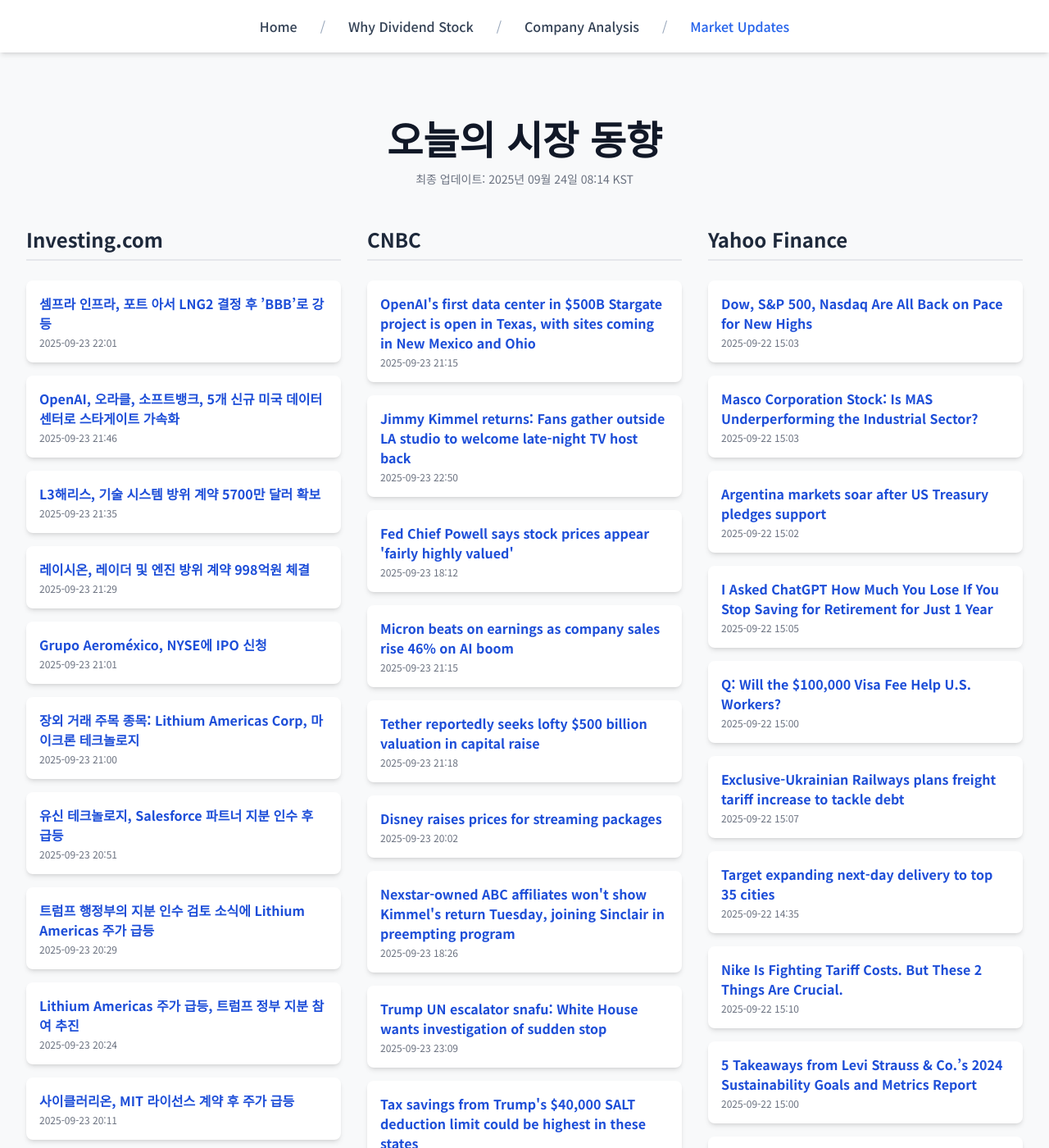
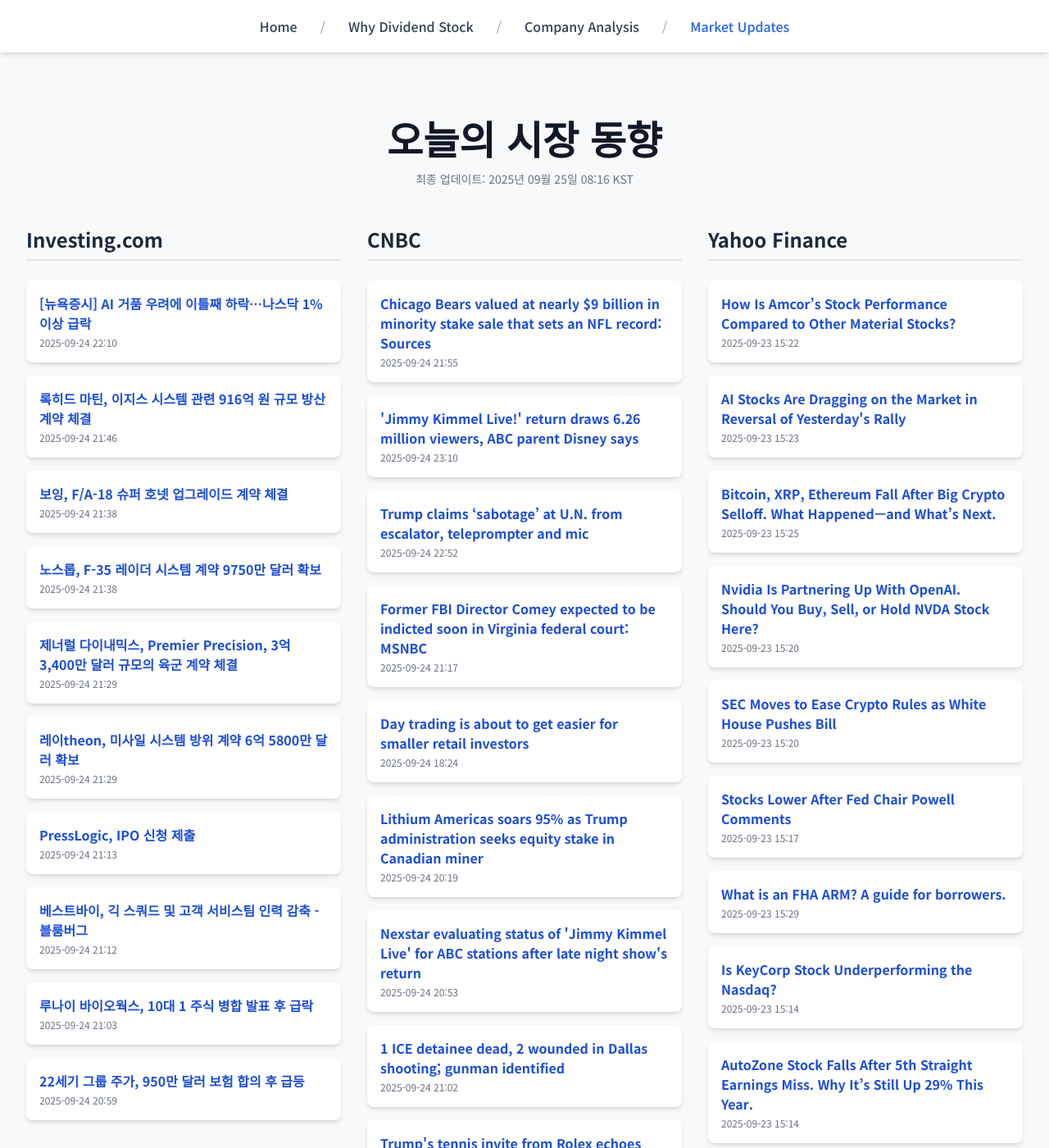
Before and after one commit to Kay-Hwang/my-company-analysis, a Jekyll site: the page built from market-updates.html, in a window 1280 px wide and 1400 px high. Shown: the whole window at 82% size. Built offline with Jekyll 4.4.1, drawn with Linux system fonts in a browser that asks for light colours; nearby versions of some CDN libraries; a script that is not in the unit is left out; some of the changed text lies outside the part shown.

Commit message:
Update daily data

```diff
--- a/_data/latest_data.json
+++ b/_data/latest_data.json
@@ -1,190 +1,190 @@
 {
-  "lastUpdated": "2025년 09월 24일 08:14 KST",
+  "lastUpdated": "2025년 09월 25일 08:16 KST",
   "news": {
     "investing": [
       {
-        "title": "셈프라 인프라, 포트 아서 LNG2 결정 후 ’BBB’로 강등",
-        "link": "https://kr.investing.com/news/stock-market-news/article-93CH-1643380",
-        "pubDate": "2025-09-23 22:01:38",
-        "summary": "셈프라 인프라, 포트 아서 LNG2 결정 후 ’BBB’로 강등"
+        "title": "[뉴욕증시] AI 거품 우려에 이틀째 하락…나스닥 1% 이상 급락",
+        "link": "https://kr.investing.com/news/stock-market-news/article-1645162",
+        "pubDate": "2025-09-24 22:10:41",
+        "summary": "[뉴욕증시] AI 거품 우려에 이틀째 하락…나스닥 1% 이상 급락"
       },
       {
-        "title": "OpenAI, 오라클, 소프트뱅크, 5개 신규 미국 데이터센터로 스타게이트 가속화",
-        "link": "https://kr.investing.com/news/stock-market-news/article-1643377",
-        "pubDate": "2025-09-23 21:46:53",
-        "summary": "OpenAI, 오라클, 소프트뱅크, 5개 신규 미국 데이터센터로 스타게이트 가속화"
+        "title": "록히드 마틴, 이지스 시스템 관련 916억 원 규모 방산 계약 체결",
+        "link": "https://kr.investing.com/news/stock-market-news/article-93CH-1645142",
+        "pubDate": "2025-09-24 21:46:25",
+        "summary": "록히드 마틴, 이지스 시스템 관련 916억 원 규모 방산 계약 체결"
       },
       {
-        "title": "L3해리스, 기술 시스템 방위 계약 5700만 달러 확보",
-        "link": "https://kr.investing.com/news/stock-market-news/article-93CH-1643367",
-        "pubDate": "2025-09-23 21:35:40",
-        "summary": "L3해리스, 기술 시스템 방위 계약 5700만 달러 확보"
+        "title": "보잉, F/A-18 슈퍼 호넷 업그레이드 계약 체결",
+        "link": "https://kr.investing.com/news/stock-market-news/article-93CH-1645127",
+        "pubDate": "2025-09-24 21:38:19",
+        "summary": "보잉, F/A-18 슈퍼 호넷 업그레이드 계약 체결"
       },
       {
-        "title": "레이시온, 레이더 및 엔진 방위 계약 998억원 체결",
-        "link": "https://kr.investing.com/news/stock-market-news/article-93CH-1643361",
-        "pubDate": "2025-09-23 21:29:24",
-        "summary": "레이시온, 레이더 및 엔진 방위 계약 998억원 체결"
+        "title": "노스롭, F-35 레이더 시스템 계약 9750만 달러 확보",
+        "link": "https://kr.investing.com/news/stock-market-news/article-93CH-1645126",
+        "pubDate": "2025-09-24 21:38:17",
+        "summary": "노스롭, F-35 레이더 시스템 계약 9750만 달러 확보"
       },
       {
-        "title": "Grupo Aeroméxico, NYSE에 IPO 신청",
-        "link": "https://kr.investing.com/news/stock-market-news/article-432SI-1643309",
-        "pubDate": "2025-09-23 21:01:04",
-        "summary": "Grupo Aeroméxico, NYSE에 IPO 신청"
+        "title": "제너럴 다이내믹스, Premier Precision, 3억 3,400만 달러 규모의 육군 계약 체결",
+        "link": "https://kr.investing.com/news/stock-market-news/article-93CH-1645121",
+        "pubDate": "2025-09-24 21:29:44",
+        "summary": "제너럴 다이내믹스, Premier Precision, 3억 3,400만 달러 규모의 육군 계약 체결"
       },
       {
-        "title": "장외 거래 주목 종목: Lithium Americas Corp, 마이크론 테크놀로지",
-        "link": "https://kr.investing.com/news/stock-market-news/article-432SI-1643308",
-        "pubDate": "2025-09-23 21:00:12",
-        "summary": "장외 거래 주목 종목: Lithium Americas Corp, 마이크론 테크놀로지"
+        "title": "레이theon, 미사일 시스템 방위 계약 6억 5800만 달러 확보",
+        "link": "https://kr.investing.com/news/stock-market-news/article-93CH-1645120",
+        "pubDate": "2025-09-24 21:29:08",
+        "summary": "레이theon, 미사일 시스템 방위 계약 6억 5800만 달러 확보"
       },
       {
-        "title": "유신 테크놀로지, Salesforce 파트너 지분 인수 후 급등",
-        "link": "https://kr.investing.com/news/stock-market-news/article-93CH-1643299",
-        "pubDate": "2025-09-23 20:51:55",
-        "summary": "유신 테크놀로지, Salesforce 파트너 지분 인수 후 급등"
+        "title": "PressLogic, IPO 신청 제출",
+        "link": "https://kr.investing.com/news/stock-market-news/article-432SI-1645113",
+        "pubDate": "2025-09-24 21:13:04",
+        "summary": "PressLogic, IPO 신청 제출"
       },
       {
-        "title": "트럼프 행정부의 지분 인수 검토 소식에 Lithium Americas 주가 급등",
-        "link": "https://kr.investing.com/news/stock-market-news/article-1643255",
-        "pubDate": "2025-09-23 20:29:15",
-        "summary": "트럼프 행정부의 지분 인수 검토 소식에 Lithium Americas 주가 급등"
+        "title": "베스트바이, 긱 스쿼드 및 고객 서비스팀 인력 감축 - 블룸버그",
+        "link": "https://kr.investing.com/news/stock-market-news/article-93CH-1645112",
+        "pubDate": "2025-09-24 21:12:39",
+        "summary": "베스트바이, 긱 스쿼드 및 고객 서비스팀 인력 감축 - 블룸버그"
       },
       {
-        "title": "Lithium Americas 주가 급등, 트럼프 정부 지분 참여 추진",
-        "link": "https://kr.investing.com/news/stock-market-news/article-93CH-1643248",
-        "pubDate": "2025-09-23 20:24:58",
-        "summary": "Lithium Americas 주가 급등, 트럼프 정부 지분 참여 추진"
+        "title": "루나이 바이오웍스, 10대 1 주식 병합 발표 후 급락",
+        "link": "https://kr.investing.com/news/stock-market-news/article-93CH-1645102",
+        "pubDate": "2025-09-24 21:03:02",
+        "summary": "루나이 바이오웍스, 10대 1 주식 병합 발표 후 급락"
       },
       {
-        "title": "사이클러리온, MIT 라이선스 계약 후 주가 급등",
-        "link": "https://kr.investing.com/news/stock-market-news/article-93CH-1643211",
-        "pubDate": "2025-09-23 20:11:38",
-        "summary": "사이클러리온, MIT 라이선스 계약 후 주가 급등"
+        "title": "22세기 그룹 주가, 950만 달러 보험 합의 후 급등",
+        "link": "https://kr.investing.com/news/stock-market-news/article-93CH-1645092",
+        "pubDate": "2025-09-24 20:59:52",
+        "summary": "22세기 그룹 주가, 950만 달러 보험 합의 후 급등"
       }
     ],
     "cnbc": [
       {
-        "title": "OpenAI's first data center in $500B Stargate project is open in Texas, with sites coming in New Mexico and Ohio",
-        "link": "https://www.cnbc.com/2025/09/23/openai-first-data-center-in-500-billion-stargate-project-up-in-texas.html",
-        "pubDate": "Tue, 23 Sep 2025 21:15:45 GMT",
-        "summary": "OpenAI and Oracle are betting big on America's AI future, bringing online the flagship site of the $500 billion Stargate program in Abilene, Texas."
+        "title": "Chicago Bears valued at nearly $9 billion in minority stake sale that sets an NFL record: Sources",
+        "link": "https://www.cnbc.com/2025/09/24/nfl-approves-sale-of-stake-in-chicago-bears-at-8point9-billion-valuation-sources.html",
+        "pubDate": "Wed, 24 Sep 2025 21:55:26 GMT",
+        "summary": "The league's finance committee approved the sale of 2.35% of the Chicago Bears to existing team owners, according to multiple people familiar with the deal."
       },
       {
-        "title": "Jimmy Kimmel returns: Fans gather outside LA studio to welcome late-night TV host back",
-        "link": "https://www.cnbc.com/2025/09/23/jimmy-kimmel-returns-abc-disney-kirk.html",
-        "pubDate": "Tue, 23 Sep 2025 22:50:49 GMT",
-        "summary": "\"Jimmy Kimmel Live!\" returns to air Tuesday night, roughly one week after the late night show was suspended by Disney's ABC broadcast network."
+        "title": "'Jimmy Kimmel Live!' return draws 6.26 million viewers, ABC parent Disney says",
+        "link": "https://www.cnbc.com/2025/09/24/jimmy-kimmel-return-ratings-abc-disney.html",
+        "pubDate": "Wed, 24 Sep 2025 23:10:50 GMT",
+        "summary": "\"Jimmy Kimmel Live!\" returned to air Tuesday night, generating 6.26 million total viewers despite significant preemptions across 23% of U.S. TV households."
       },
       {
-        "title": "Fed Chief Powell says stock prices appear 'fairly highly valued'",
-        "link": "https://www.cnbc.com/2025/09/23/fed-powell-stock-prices-appear-fairly-highly-valued.html",
-        "pubDate": "Tue, 23 Sep 2025 18:12:02 GMT",
-        "summary": "Powell on Tuesday noted that asset prices, a category that typically includes stocks and other risk instruments, are at elevated levels."
+        "title": "Trump claims ‘sabotage’ at U.N. from escalator, teleprompter and mic",
+        "link": "https://www.cnbc.com/2025/09/24/trump-sabotage-un-escalator-teleprompter-mic.html",
+        "pubDate": "Wed, 24 Sep 2025 22:52:09 GMT",
+        "summary": "Trump noted that The Times, a British newspaper, reported that U.N. employees \"joked about turning off an escalator\" before his appearance there."
       },
       {
-        "title": "Micron beats on earnings as company sales rise 46% on AI boom",
-        "link": "https://www.cnbc.com/2025/09/23/micron-mu-q4-2025-earnings-report.html",
-        "pubDate": "Tue, 23 Sep 2025 21:15:38 GMT",
-        "summary": "Micron reported better-than-expected earnings and revenue on Tuesday as well as a robust forecast for the current quarter."
+        "title": "Former FBI Director Comey expected to be indicted soon in Virginia federal court: MSNBC",
+        "link": "https://www.cnbc.com/2025/09/24/james-comey-fbi-indictment-trump-congress.html",
+        "pubDate": "Wed, 24 Sep 2025 21:17:00 GMT",
+        "summary": "James Comey reportedly is being investigated for possibly lying to Congress during testimony in 2020 about whether he authorized a leak of information."
       },
       {
-        "title": "Tether reportedly seeks lofty $500 billion valuation in capital raise",
-        "link": "https://www.cnbc.com/2025/09/23/tether-reportedly-seeks-lofty-500-billion-valuation-in-capital-raise-.html",
-        "pubDate": "Tue, 23 Sep 2025 21:18:39 GMT",
-        "summary": "The crypto company is looking to raise between $15 billion and $20 billion in exchange for a roughly 3% stake through a private placement, the report said."
+        "title": "Day trading is about to get easier for smaller retail investors",
+        "link": "https://www.cnbc.com/2025/09/24/day-trading-is-about-to-get-easier-for-smaller-retail-investors.html",
+        "pubDate": "Wed, 24 Sep 2025 18:24:59 GMT",
+        "summary": "Regulators are moving to dismantle one of the most controversial barriers for active retail traders — the $25,000 minimum equity rule for pattern day trading."
       },
       {
-        "title": "Disney raises prices for streaming packages",
-        "link": "https://www.cnbc.com/2025/09/23/disney-plus-new-pricing-streaming-kimmel.html",
-        "pubDate": "Tue, 23 Sep 2025 20:02:19 GMT",
-        "summary": "Disney announced price hikes of roughly $2 to $3 for its subscription packages on Tuesday."
+        "title": "Lithium Americas soars 95% as Trump administration seeks equity stake in Canadian miner",
+        "link": "https://www.cnbc.com/2025/09/24/lithium-americas-lac-equity-stake-trump-stock.html",
+        "pubDate": "Wed, 24 Sep 2025 20:19:18 GMT",
+        "summary": "It is the latest move by the White House to take direct ownership in the U.S. critical mineral supply chain."
       },
       {
-        "title": "Nexstar-owned ABC affiliates won't show Kimmel's return Tuesday, joining Sinclair in preempting program",
-        "link": "https://www.cnbc.com/2025/09/23/kimmel-abc-nexstar-sinclair-fcc.html",
-        "pubDate": "Tue, 23 Sep 2025 18:26:21 GMT",
-        "summary": "Nexstar Media Group said it would join Sinclair's ABC-affiliate stations in preempting the return of \"Jimmy Kimmel Live!\" on Tuesday."
+        "title": "Nexstar evaluating status of 'Jimmy Kimmel Live' for ABC stations after late night show's return",
+        "link": "https://www.cnbc.com/2025/09/24/jimmy-kimmel-live-nexstar-show-status-abc-stations.html",
+        "pubDate": "Wed, 24 Sep 2025 20:53:18 GMT",
+        "summary": "Nexstar's broadcast TV stations affiliated with ABC did not air Kimmel's return to late night on Tuesday."
       },
       {
-        "title": "Trump UN escalator snafu: White House wants investigation of sudden stop",
-        "link": "https://www.cnbc.com/2025/09/23/trump-un-ga-speech.html",
-        "pubDate": "Tue, 23 Sep 2025 23:09:07 GMT",
-        "summary": "President Donald Trump, in a United Nations speech that lasted nearly an hour, criticized member nations on migration and called climate change a \"con job.\""
+        "title": "1 ICE detainee dead, 2 wounded in Dallas shooting; gunman identified",
+        "link": "https://www.cnbc.com/2025/09/24/ice-shooting-dallas-noem.html",
+        "pubDate": "Wed, 24 Sep 2025 21:02:33 GMT",
+        "summary": "DHS Secretary Kristi Noem said authorities do not know the motive for the shooting, but \"we know that our ICE law enforcement is facing unprecedented violence.\""
       },
       {
-        "title": "Tax savings from Trump's $40,000 SALT deduction limit could be highest in these states",
-        "link": "https://www.cnbc.com/2025/09/23/trump-salt-deduction-limit.html",
-        "pubDate": "Tue, 23 Sep 2025 14:35:39 GMT",
-        "summary": "Trump’s ‘big beautiful bill’ increased the SALT deduction to $40,000 for 2025. Here's where taxpayers could see the biggest benefit."
+        "title": "Trump's tennis invite from Rolex echoes Apple, Nvidia playbook for currying favor, Warren says",
+        "link": "https://www.cnbc.com/2025/09/24/elizabeth-warren-trump-rolex-tennis-invite-apple-nvidia.html",
+        "pubDate": "Wed, 24 Sep 2025 18:22:46 GMT",
+        "summary": "Trump placed a 39% levy on Switzerland's exports, and Warren questioned if Rolex was vying for an exemption from the tariffs."
       },
       {
-        "title": "Eli Lilly to build $6.5 billion Texas manufacturing facility for obesity pill, other drugs",
-        "link": "https://www.cnbc.com/2025/09/23/eli-lilly-plans-6point5-billion-texas-manufacturing-plant-for-obesity-pill.html",
-        "pubDate": "Tue, 23 Sep 2025 17:00:27 GMT",
-        "summary": "More production capacity for the obesity pill is crucial as Eli Lilly races to bring it to market and tries to maintain its dominance in the GLP-1 market."
+        "title": "New York City mayor candidate Curtis Sliwa says he was offered money to quit race",
+        "link": "https://www.cnbc.com/2025/09/24/curtis-sliwa-new-york-mayor-trump-mamdani-cuomo.html",
+        "pubDate": "Wed, 24 Sep 2025 18:39:40 GMT",
+        "summary": "President Trump has suggested that Curtis Sliwa and Mayor Eric Adams drop out as candidates to allow a showdown between Zohran Mamdani and Andrew Cuomo."
       }
     ],
     "yahoo": [
       {
-        "title": "Dow, S&P 500, Nasdaq Are All Back on Pace for New Highs",
-        "link": "https://www.barrons.com/livecoverage/stock-market-news-today-092225/card/s-p-500-nasdaq-are-back-on-pace-for-new-highs-lPpYHffabfVmjuXXeJvu?siteid=yhoof2&yptr=yahoo",
-        "pubDate": "2025-09-22T15:03:10Z",
-        "summary": "Dow, S&P 500, Nasdaq Are All Back on Pace for New Highs"
+        "title": "How Is Amcor’s Stock Performance Compared to Other Material Stocks?",
+        "link": "https://finance.yahoo.com/news/amcor-stock-performance-compared-other-152233465.html",
+        "pubDate": "2025-09-23T15:22:33Z",
+        "summary": "How Is Amcor’s Stock Performance Compared to Other Material Stocks?"
       },
       {
-        "title": "Masco Corporation Stock: Is MAS Underperforming the Industrial Sector?",
-        "link": "https://finance.yahoo.com/news/masco-corporation-stock-mas-underperforming-150339449.html",
-        "pubDate": "2025-09-22T15:03:39Z",
-        "summary": "Masco Corporation Stock: Is MAS Underperforming the Industrial Sector?"
+        "title": "AI Stocks Are Dragging on the Market in Reversal of Yesterday's Rally",
+        "link": "https://www.barrons.com/livecoverage/stock-market-news-today-092325/card/ai-stocks-are-dragging-on-the-market-in-reversal-of-yesterday-s-rally-Vfql4ecWtCN0ZNClAEUv?siteid=yhoof2&yptr=yahoo",
+        "pubDate": "2025-09-23T15:23:29Z",
+        "summary": "AI Stocks Are Dragging on the Market in Reversal of Yesterday's Rally"
       },
       {
-        "title": "Argentina markets soar after US Treasury pledges support",
-        "link": "https://finance.yahoo.com/news/argentina-markets-soar-us-bessent-150208816.html",
-        "pubDate": "2025-09-22T15:02:08Z",
-        "summary": "Argentina markets soar after US Treasury pledges support"
+        "title": "Bitcoin, XRP, Ethereum Fall After Big Crypto Selloff. What Happened—and What’s Next.",
+        "link": "https://www.barrons.com/articles/bitcoin-xrp-ethereum-crypto-price-55cda5c0?siteid=yhoof2&yptr=yahoo",
+        "pubDate": "2025-09-23T15:25:00Z",
+        "summary": "Bitcoin, XRP, Ethereum Fall After Big Crypto Selloff. What Happened—and What’s Next."
       },
       {
-        "title": "I Asked ChatGPT How Much You Lose If You Stop Saving for Retirement for Just 1 Year",
-        "link": "https://finance.yahoo.com/news/asked-chatgpt-much-lose-stop-150523641.html",
-        "pubDate": "2025-09-22T15:05:23Z",
-        "summary": "I Asked ChatGPT How Much You Lose If You Stop Saving for Retirement for Just 1 Year"
+        "title": "Nvidia Is Partnering Up With OpenAI. Should You Buy, Sell, or Hold NVDA Stock Here?",
+        "link": "https://finance.yahoo.com/news/nvidia-partnering-openai-buy-sell-152006731.html",
+        "pubDate": "2025-09-23T15:20:06Z",
+        "summary": "Nvidia Is Partnering Up With OpenAI. Should You Buy, Sell, or Hold NVDA Stock Here?"
       },
       {
-        "title": "Q: Will the $100,000 Visa Fee Help U.S. Workers?",
-        "link": "https://www.wsj.com/livecoverage/stock-market-today-dow-sp-500-nasdaq-09-22-2025/card/q-will-the-100-000-visa-fee-help-u-s-workers--N41687IeMLfOLhU3xNet?siteid=yhoof2&yptr=yahoo",
-        "pubDate": "2025-09-22T15:00:02Z",
-        "summary": "Q: Will the $100,000 Visa Fee Help U.S. Workers?"
+        "title": "SEC Moves to Ease Crypto Rules as White House Pushes Bill",
+        "link": "https://finance.yahoo.com/news/sec-moves-ease-crypto-rules-152057154.html",
+        "pubDate": "2025-09-23T15:20:57Z",
+        "summary": "SEC Moves to Ease Crypto Rules as White House Pushes Bill"
       },
       {
-        "title": "Exclusive-Ukrainian Railways plans freight tariff increase to tackle debt",
-        "link": "https://finance.yahoo.com/news/exclusive-ukrainian-railways-plans-freight-150729927.html",
-        "pubDate": "2025-09-22T15:07:29Z",
-        "summary": "Exclusive-Ukrainian Railways plans freight tariff increase to tackle debt"
+        "title": "Stocks Lower After Fed Chair Powell Comments",
+        "link": "https://finance.yahoo.com/news/stocks-lower-fed-chair-powell-151713841.html",
+        "pubDate": "2025-09-23T15:17:13Z",
+        "summary": "Stocks Lower After Fed Chair Powell Comments"
       },
       {
-        "title": "Target expanding next-day delivery to top 35 cities",
-        "link": "https://finance.yahoo.com/news/target-expanding-next-day-delivery-143511846.html",
-        "pubDate": "2025-09-22T14:35:11Z",
-        "summary": "Target expanding next-day delivery to top 35 cities"
+        "title": "What is an FHA ARM? A guide for borrowers.",
+        "link": "https://finance.yahoo.com/personal-finance/mortgages/article/fha-adjustable-rate-mortgage-arm-152927327.html",
+        "pubDate": "2025-09-23T15:29:27Z",
+        "summary": "What is an FHA ARM? A guide for borrowers."
       },
       {
-        "title": "Nike Is Fighting Tariff Costs. But These 2 Things Are Crucial.",
-        "link": "https://www.barrons.com/articles/nike-stock-price-ceo-earnings-tariffs-d60804e4?siteid=yhoof2&yptr=yahoo",
-        "pubDate": "2025-09-22T15:10:00Z",
-        "summary": "Nike Is Fighting Tariff Costs. But These 2 Things Are Crucial."
+        "title": "Is KeyCorp Stock Underperforming the Nasdaq?",
+        "link": "https://finance.yahoo.com/news/keycorp-stock-underperforming-nasdaq-151430247.html",
+        "pubDate": "2025-09-23T15:14:30Z",
+        "summary": "Is KeyCorp Stock Underperforming the Nasdaq?"
       },
       {
-        "title": "5 Takeaways from Levi Strauss & Co.’s 2024 Sustainability Goals and Metrics Report",
-        "link": "https://finance.yahoo.com/news/5-takeaways-levi-strauss-co-150000037.html",
-        "pubDate": "2025-09-22T15:00:00Z",
-        "summary": "5 Takeaways from Levi Strauss & Co.’s 2024 Sustainability Goals and Metrics Report"
+        "title": "AutoZone Stock Falls After 5th Straight Earnings Miss. Why It’s Still Up 29% This Year.",
+        "link": "https://www.barrons.com/articles/autozone-stock-price-earnings-ba279e88?siteid=yhoof2&yptr=yahoo",
+        "pubDate": "2025-09-23T15:14:00Z",
+        "summary": "AutoZone Stock Falls After 5th Straight Earnings Miss. Why It’s Still Up 29% This Year."
       },
       {
-        "title": "CoreWeave Plunges 34% From Peak. Is CRWV Stock a Buy Now?",
-        "link": "https://finance.yahoo.com/news/coreweave-plunges-34-peak-crwv-145517322.html",
-        "pubDate": "2025-09-22T14:55:17Z",
-        "summary": "CoreWeave Plunges 34% From Peak. Is CRWV Stock a Buy Now?"
+        "title": "Want to Win in Any Industry? Grant Cardone Says You Need These 4 Things",
+        "link": "https://finance.yahoo.com/news/want-win-industry-grant-cardone-151611445.html",
+        "pubDate": "2025-09-23T15:16:11Z",
+        "summary": "Want to Win in Any Industry? Grant Cardone Says You Need These 4 Things"
       }
     ]
   }
```
